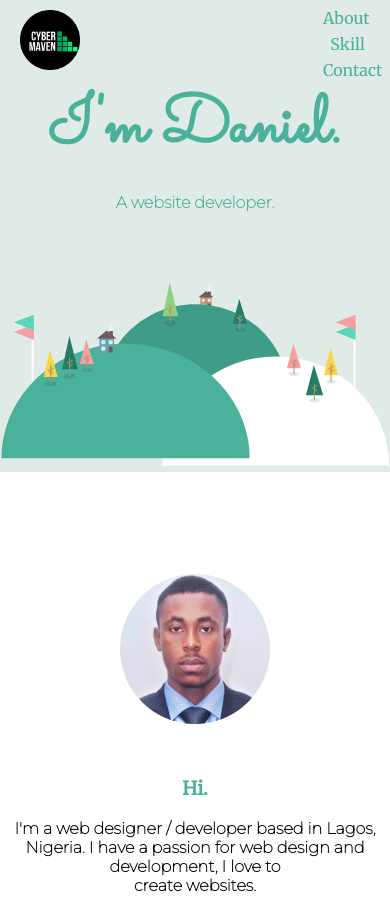
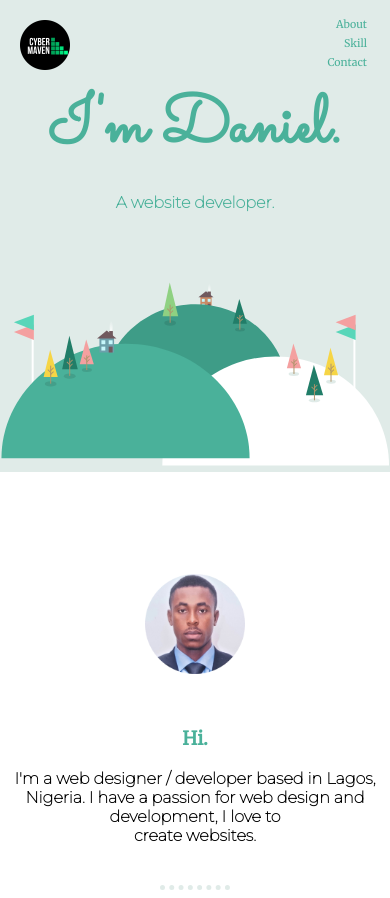
Before and after one commit to anxious4glory/portfolio-cv, a plain HTML site: page index.html in a window 390 px wide. Shown: the top 898 px of the page. Drawn offline with Linux system fonts and the light colour scheme.

Commit message:
Update style.css

```diff
--- a/style.css
+++ b/style.css
@@ -52,15 +52,33 @@ text-align: right;
 }
 
 @media screen and (max-width: 600px) {
-    .nav{
+       .nav{
         display: block;
-        margin-right: 22px !important;
-        margin-left: 320px !important;
+        margin-right: auto !important;
+        margin-left: auto !important;
         padding: 3px !important;
         position: relative !important;
-        top: 5px !important;
-        font-size: 12pt !important;
+        top: 15px !important;
+        right: 20px !important;
+        font-size: 8pt !important;
         }
+        .header-logo{
+            height: 50px !important;
+            width: 50px !important;
+        }
+       .about-img{
+            height: 100px !important;
+        }
+       .copyright{
+            font-size: 10px !important;
+         }
+     .fontawe{
+         font-size: 0.7em !important;
+     }
+     .btn{
+         font-size: 0.9em !important;
+         width: 150px !important;
+     }
 }
 
 .land{
```
